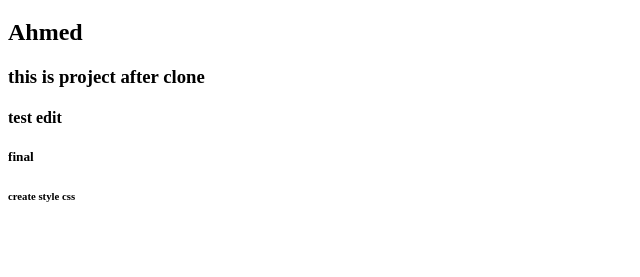
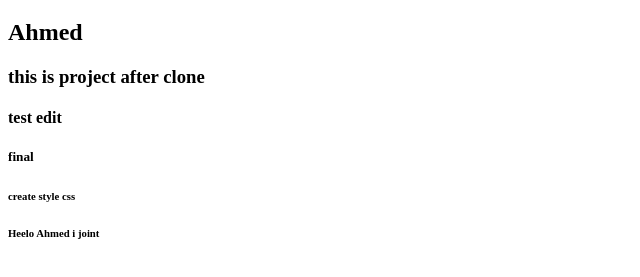
Before and after one commit to DevAhmedMarwan/html_test, a plain HTML site: page index.html in a window 1280 px wide. Shown: the part 61-338 px from the top of the page, without its empty margins (0-640 px from the left). Drawn offline with Linux system fonts and the light colour scheme.

Commit message:
coomit from marwqan

```diff
--- a/index.html
+++ b/index.html
@@ -24,5 +24,8 @@
 
 
     <h6>create style css</h6>
+
+
+    <h6>Heelo Ahmed i joint</h6>
   </body>
 </html>
```
